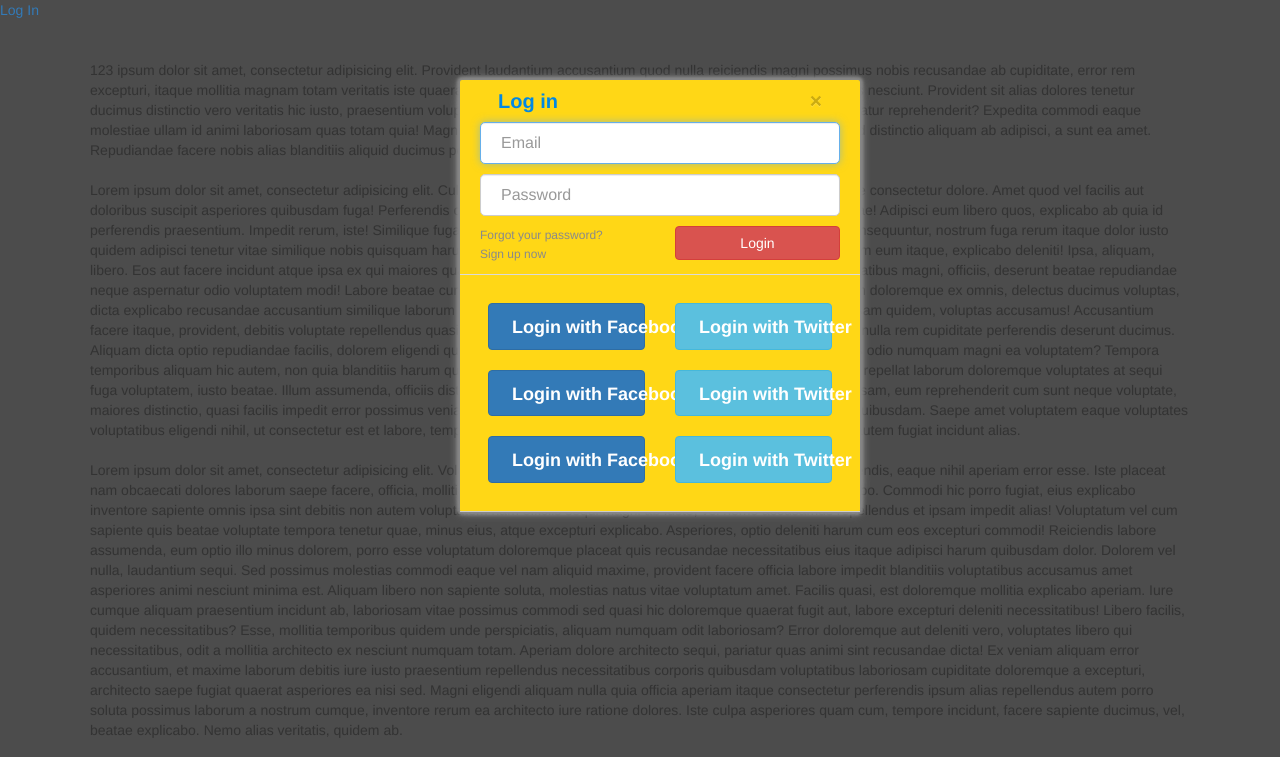
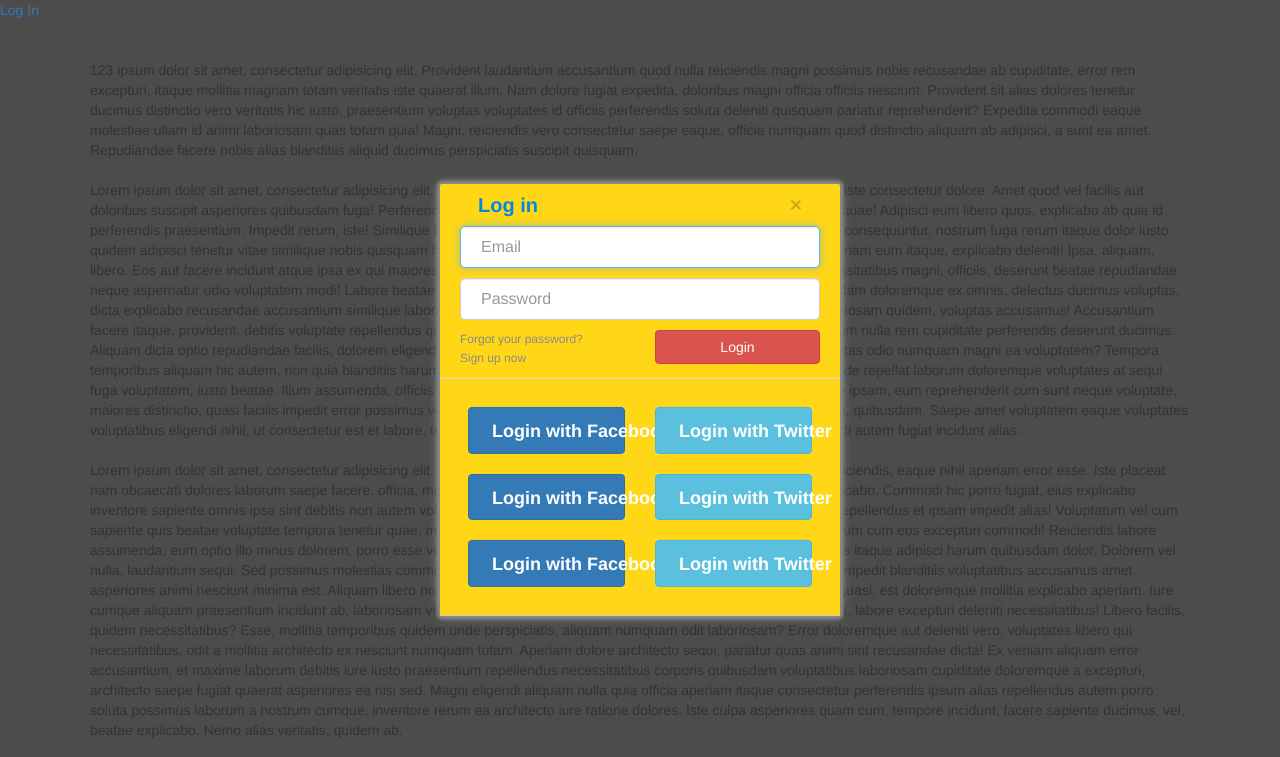
Before and after one commit to kuba0506/frodo-LoginPanel, a website: page builds/development/index.html in a window 1280 px wide. Shown: the top 757 px of the page. Drawn offline with nearby package versions, Linux system fonts and the light colour scheme.

Commit message:
New design - panel centered

```diff
--- a/components/sass/modules/_jquery.frodo.scss
+++ b/components/sass/modules/_jquery.frodo.scss
@@ -25,12 +25,13 @@ FRODO
                   -15px 0 15px -20px rgba(164, 164, 164, 0.9), 15px 0 15px -20px rgba(164, 164, 164, 0.9);
   position: fixed;
   // top: 50%;
-  top: 10%;
+  top: 50%;
   left: 50%;
+  transform: translate(-50%, -50%);
   z-index: -1;
   z-index: 11;
   // margin-top: -130px;
-  margin-left: -180px;
+  // margin-left: -180px;
   opacity: 1;
 }
 .frodo-social {
```
Also changed, not shown: builds/development/css/styles.css.
